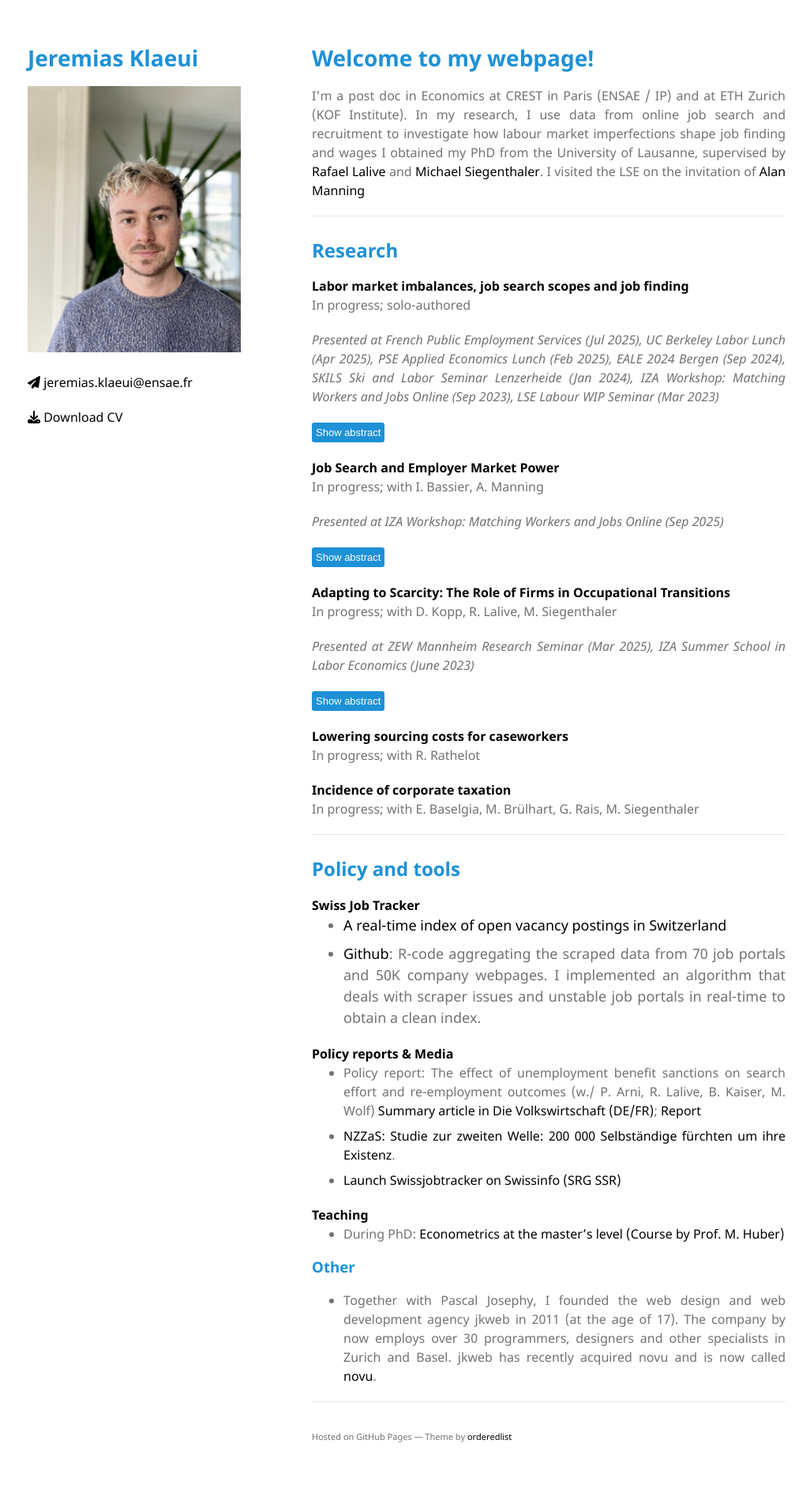
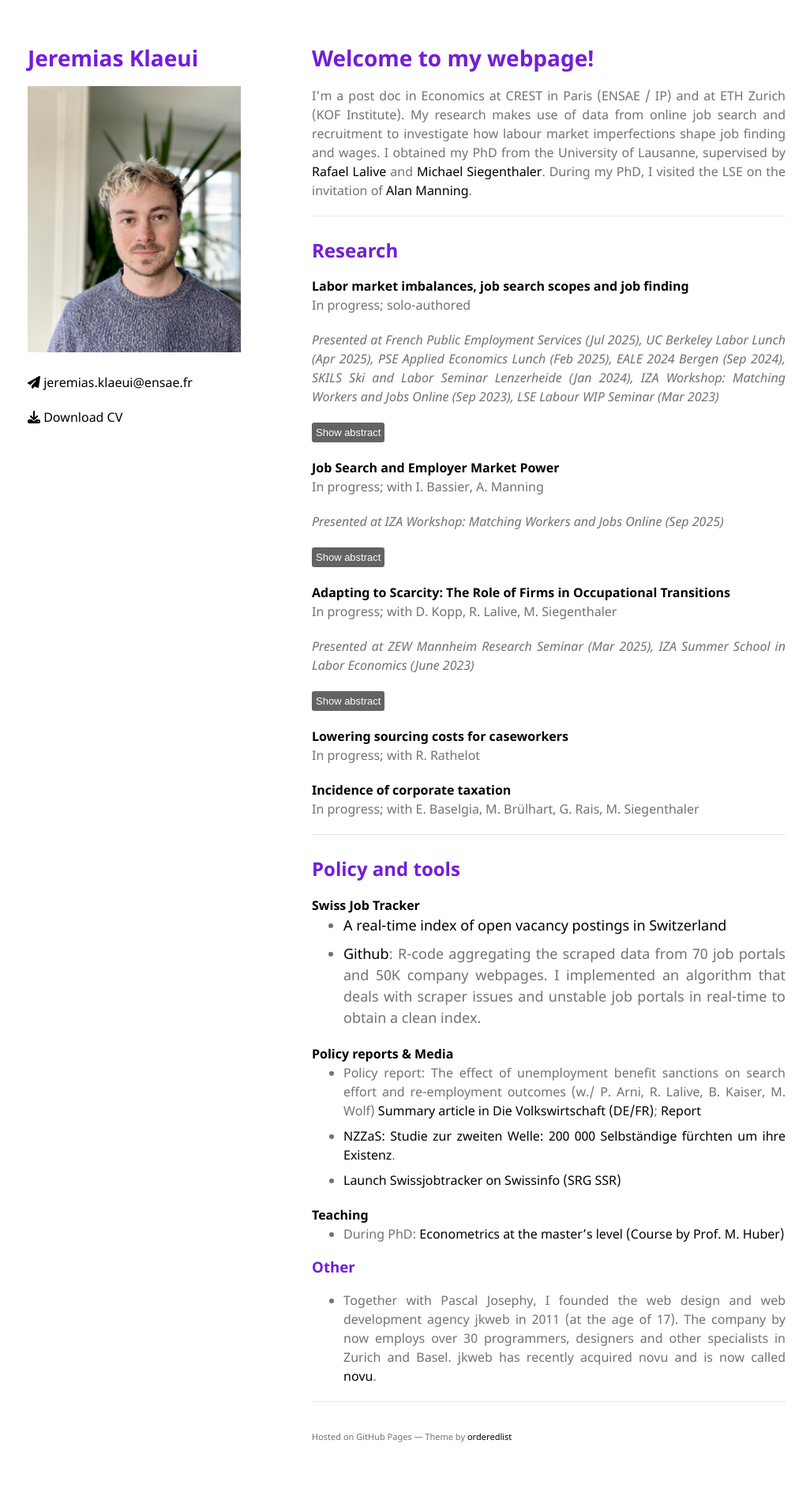
Before and after one commit to jklaeui/jklaeui.github.io, a Jekyll site: the page built from index.md, in a window 1280 px wide. Shown: the whole page at 79% size, without its empty margins (125-1151 px from the left). Built offline with Jekyll 4.4.1, drawn with Linux system fonts in a browser that asks for light colours; nearby versions of some CDN libraries; our own code applies the rules of GitHub Pages for plain Markdown files; the repository's description, which GitHub fills in, is left out.

Commit message:
tex and col

```diff
--- a/_sass/jekyll-theme-minimal.scss
+++ b/_sass/jekyll-theme-minimal.scss
@@ -11,7 +11,7 @@ body {
 }
 
 h1, h2, h3, h4, h5, h6 {
-  color:#1E91D6;;
+  color:#731DD8;;
   margin:0 0 20px;
 }
 
@@ -28,16 +28,16 @@ h1 {
 }
 
 h2 {
-  color:#1E91D6;;
+  color:#731DD8;;
 }
 
 h3, h4, h5, h6 {
-  color:#1E91D6;;
+  color:#731DD8;;
 }
 
 h1 a {
   color: #90b8ba;
-  color: #1E91D6;;
+  color: #731DD8;;
   text-decoration:none;
 }
 
@@ -61,12 +61,12 @@ a:hover, a:focus {
         display: none; /* Abstracts are hidden by default */
         margin: 10px 0;
         padding: 10px;
-        background-color: #f9f9f9;
-        border: 1px solid #507DBC;
+        background-color: #E2D4BF;
+        border: 1px solid #636363;
 }
 .show-button {
         cursor: pointer;
-        background-color: #1E91D6;
+        background-color: #636363;
         color: white;
   padding: 5px;
   border: none;
@@ -75,7 +75,7 @@ a:hover, a:focus {
 }
 
 .show-button:hover {
-        background-color: #1E91D6;
+        background-color: #731DD8;
   }
 
 
--- a/index.md
+++ b/index.md
@@ -1,8 +1,8 @@
 # Welcome to my webpage!
 
 I'm a post doc in Economics at CREST in Paris (ENSAE / IP) and at ETH Zurich (KOF Institute).
-In my research, I use data from online job search and recruitment to investigate how labour market imperfections shape job finding and wages
-I obtained my PhD from the University of Lausanne,  supervised by [Rafael Lalive](https://sites.google.com/site/rafaellalive/) and [Michael Siegenthaler](https://sites.google.com/site/siegenthalermichael/home). I visited the LSE on the invitation of [Alan Manning](https://en.wikipedia.org/wiki/Alan_Manning)
+My research makes use of data from online job search and recruitment to investigate how labour market imperfections shape job finding and wages.
+I obtained my PhD from the University of Lausanne,  supervised by [Rafael Lalive](https://sites.google.com/site/rafaellalive/) and [Michael Siegenthaler](https://sites.google.com/site/siegenthalermichael/home). During my PhD, I visited the LSE on the invitation of [Alan Manning](https://en.wikipedia.org/wiki/Alan_Manning).
 
 ***
 
```
